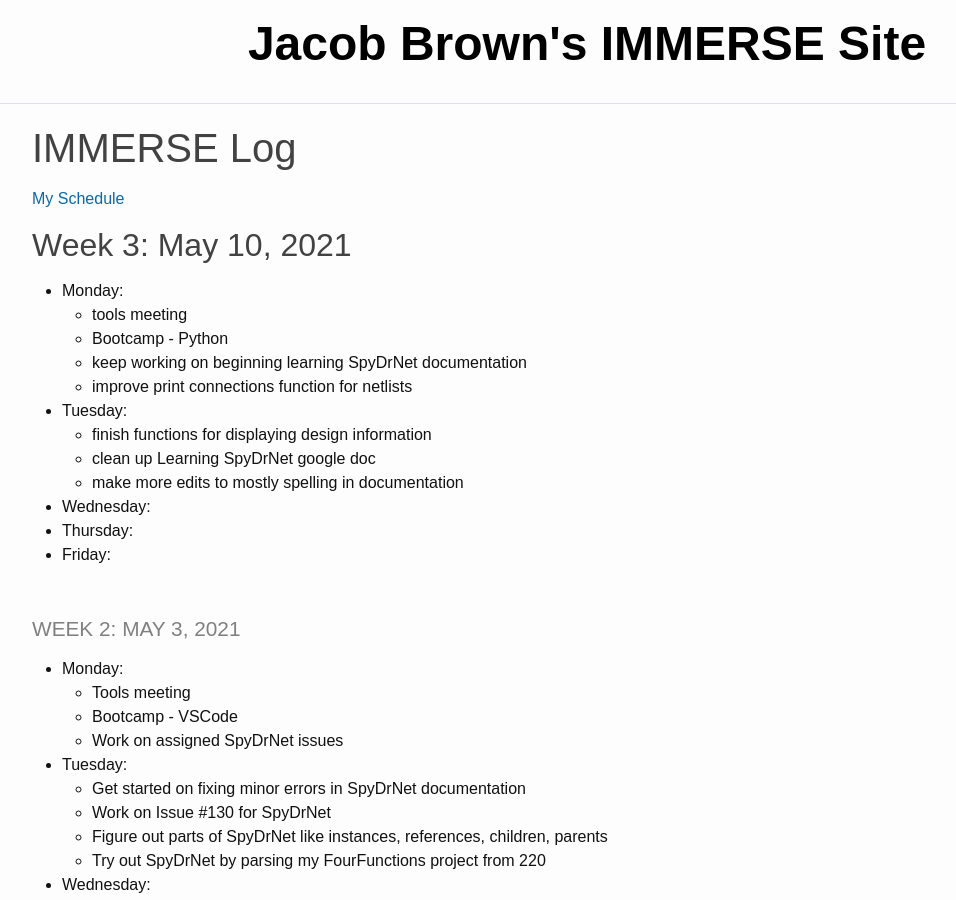
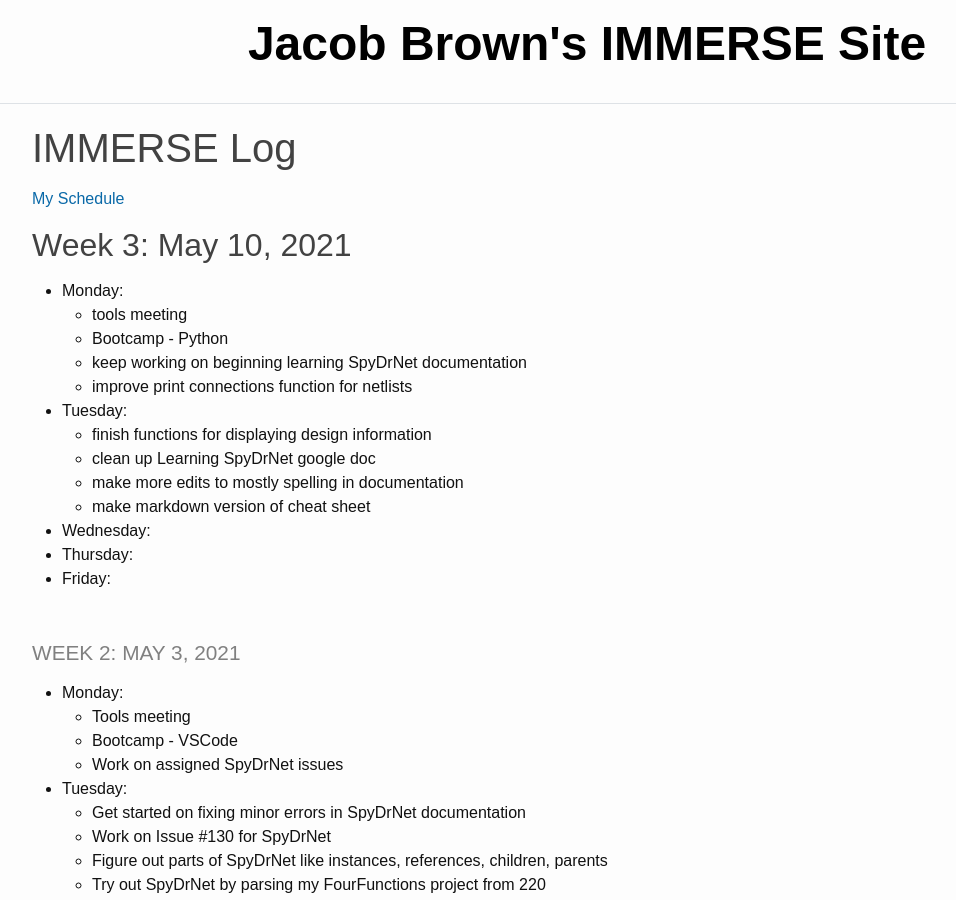
Before and after one commit to jacobdbrown4/jacob_brown, a Jekyll site: the page built from _pages/log.md, in a window 1280 px wide and 900 px high. Shown: the whole window, without its empty margins (53-1009 px from the left). Built offline with Jekyll 4.4.1, drawn with Linux system fonts in a browser that asks for light colours.

Commit message:
updated log

```diff
--- a/_pages/log.md
+++ b/_pages/log.md
@@ -17,6 +17,7 @@ title: IMMERSE Log
   * finish functions for displaying design information
   * clean up Learning SpyDrNet google doc
   * make more edits to mostly spelling in documentation
+  * make markdown version of cheat sheet
 * **Wednesday**:
 * **Thursday**:
 * **Friday**:
```
